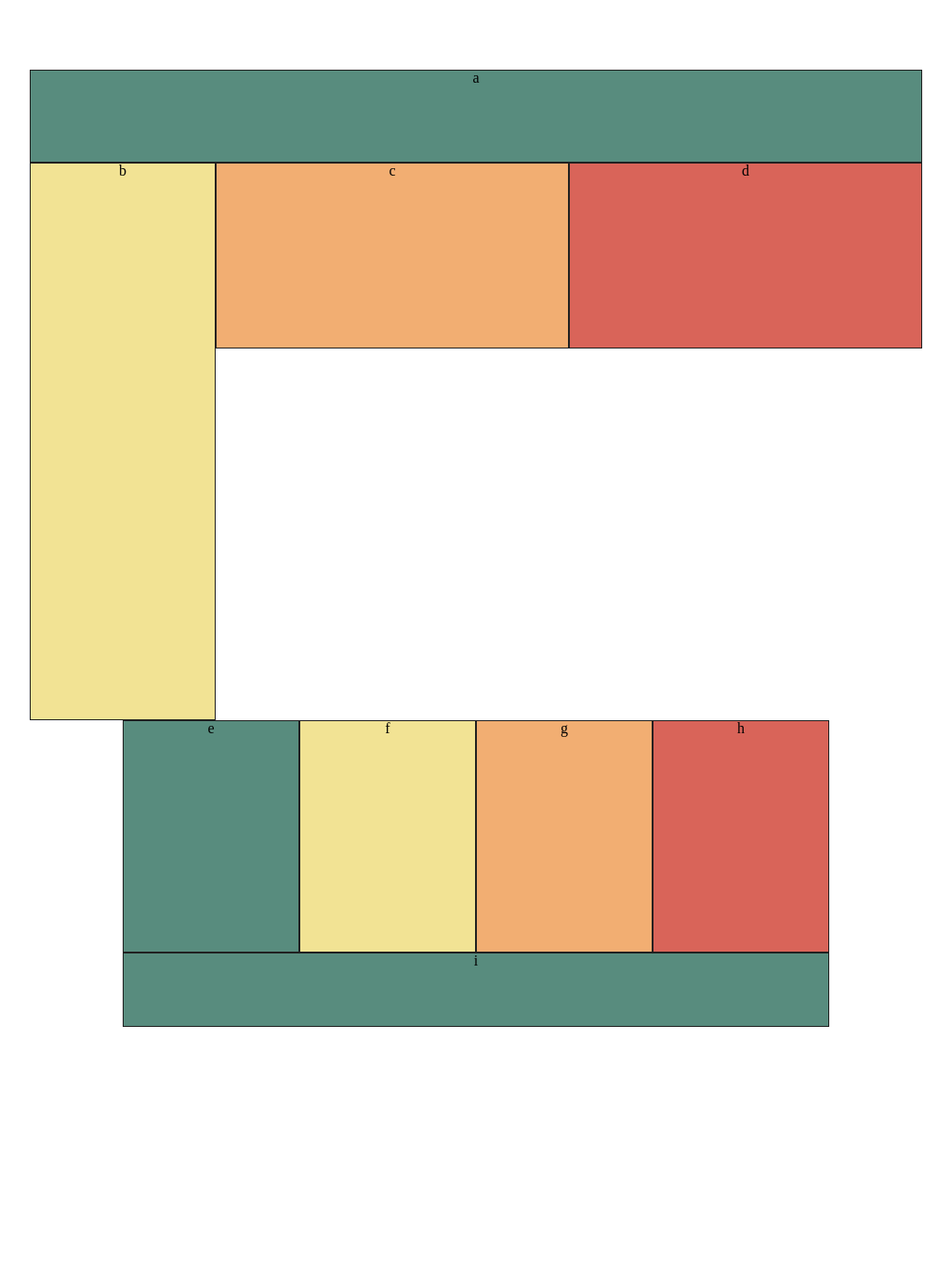
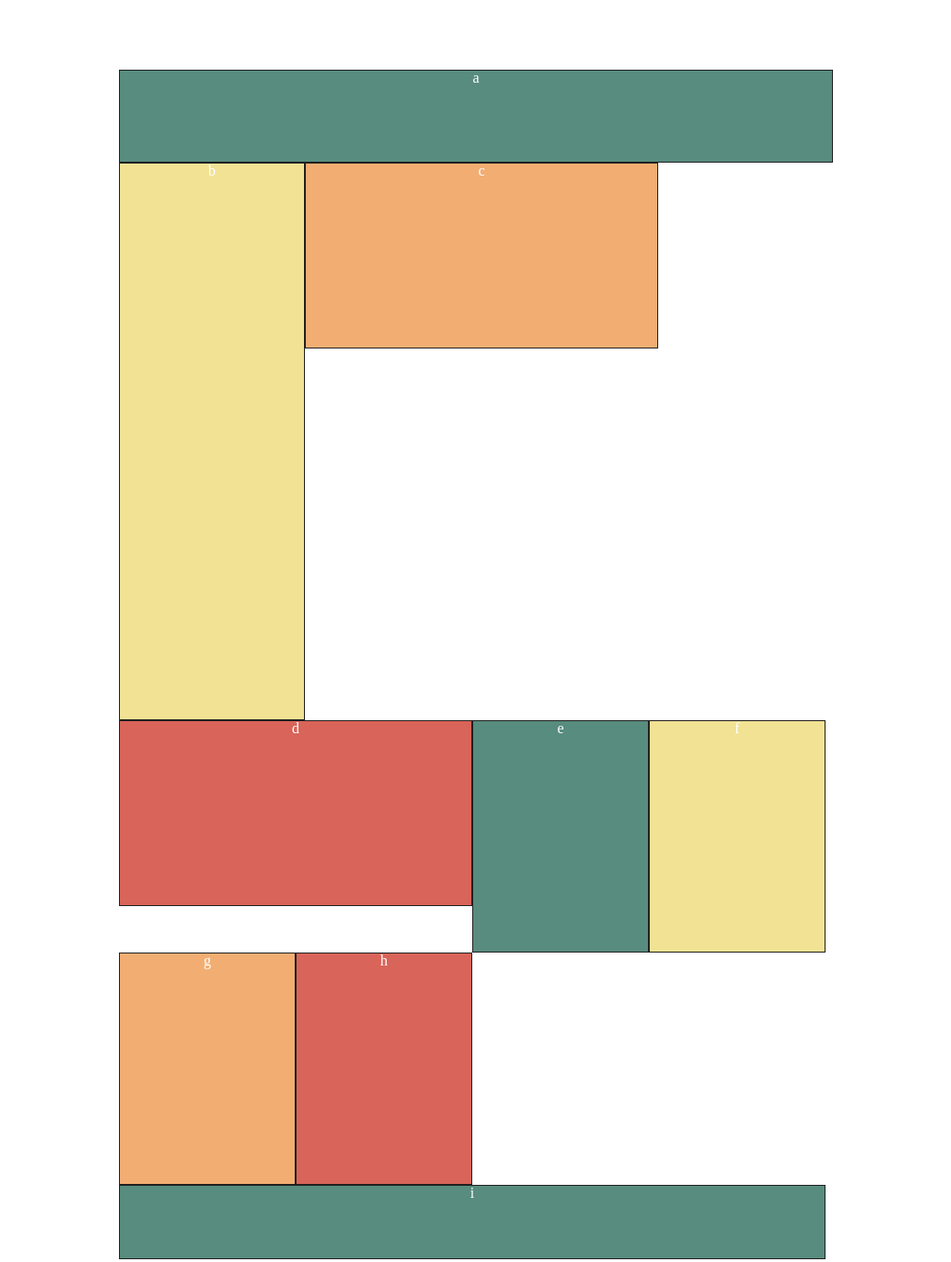
Before and after one commit to JessZuchowski/lab-01, a plain HTML site: page index.html in a window 1280 px wide. Shown: the whole page at 93% size, without its empty margins (128-1151 px from the left). Before the commit the page ends 1105 px from the top, so only its background shows below. Drawn offline with Linux system fonts and the light colour scheme.

Commit message:
refactoring, will probably change to grid

```diff
--- a/css/base.css
+++ b/css/base.css
@@ -20,8 +20,18 @@ div {
   text-align: center;
 }
 
+p {
+  text-align: center;
+}
+
 @media only screen and (min-width: 768px) {
   body {
     color: black;
   }
 }
+
+@media only screen and (min-width: 720px) {
+  body {
+    color: white;
+  }
+}
--- a/css/layout.css
+++ b/css/layout.css
@@ -1,19 +1,25 @@
 
-#flex-grid {
+.flex-container {
   display: flex;
   flex-wrap: wrap;
-  text-align: center;
+  align-content: center;
   width: 480px;
 }
 
 @media only screen and (min-width: 768px) {
-  #flex-grid {
+  .flex-container {
     display: flex;
     flex-wrap: wrap;
     text-align: center;
     width: 960px;
-    height: 700px;
-    justify-content: center;
-    align-items: flex-start;
   }
 }
+
+@media only screen and (min-width: 720px) {
+  .flex-container {
+    display: flex;
+    flex-wrap: wrap;
+    text-align: center;
+    width: 768px;
+  }
+}
--- a/css/module.css
+++ b/css/module.css
@@ -109,3 +109,59 @@
     background-color: #588c7e;
   }
 }
+
+@media only screen and (min-width: 720px) {
+  #divA {
+    width: 960px;
+    height: 100px;
+    background-color: #588c7e;
+  }
+
+  #divB {
+    width: 200px;
+    height: 600px;
+    background-color: #f2e394;
+  }
+
+  #divC {
+    width: 380px;
+    height: 200px;
+    background-color: #f2ae72;
+  }
+
+  #divD {
+    width: 380px;
+    height: 200px;
+    background-color: #d96459;
+  }
+
+  #divE {
+    width: 190px;
+    height: 250px;
+    background-color: #588c7e;
+  }
+
+  #divF {
+    width: 190px;
+    height: 250px;
+    background-color: #f2e394;
+  }
+
+  #divG {
+    width: 190px;
+    height: 250px;
+    background-color: #f2ae72;
+  }
+
+  #divH {
+    width: 190px;
+    height: 250px;
+    background-color: #d96459;
+  }
+
+  #divI {
+    width: 760px;
+    height: 150x;
+    background-color: #588c7e;
+  }
+}
--- a/index.html
+++ b/index.html
@@ -11,16 +11,16 @@
   <link rel="stylesheet" href="css/module.css">
 </head>
 <body>
-  <main id="flex-grid">
-  <div id="divA">a</div>
-  <div id="divB">b</div>
-  <div id="divC">c</div>
-  <div id="divD">d</div>
-  <div id="divE">e</div>
-  <div id="divF">f</div>
-  <div id="divG">g</div>
-  <div id="divH">h</div>
-  <div id="divI">i</div>
+  <main class="flex-container">
+  <div id="divA"><p>a</p></div>
+  <div id="divB"><p>b</p></div>
+  <div id="divC"><P>c</P></div>
+  <div id="divD"><p>d</p></div>
+  <div id="divE"><p>e</p></div>
+  <div id="divF"><p>f</p></div>
+  <div id="divG"><p>g</p></div>
+  <div id="divH"><p>h</p></div>
+  <div id="divI"><p>i</p></div>
   </main>
 </body>
 </html>
```
